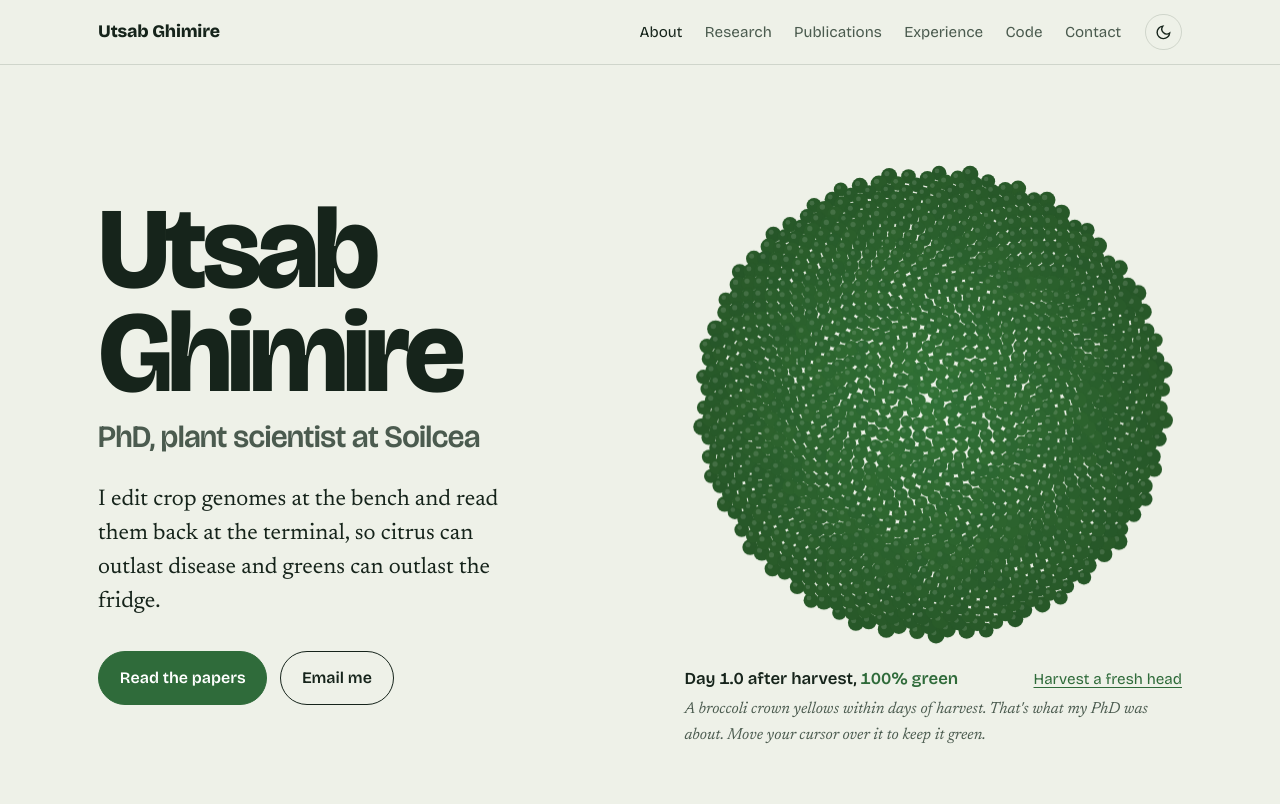
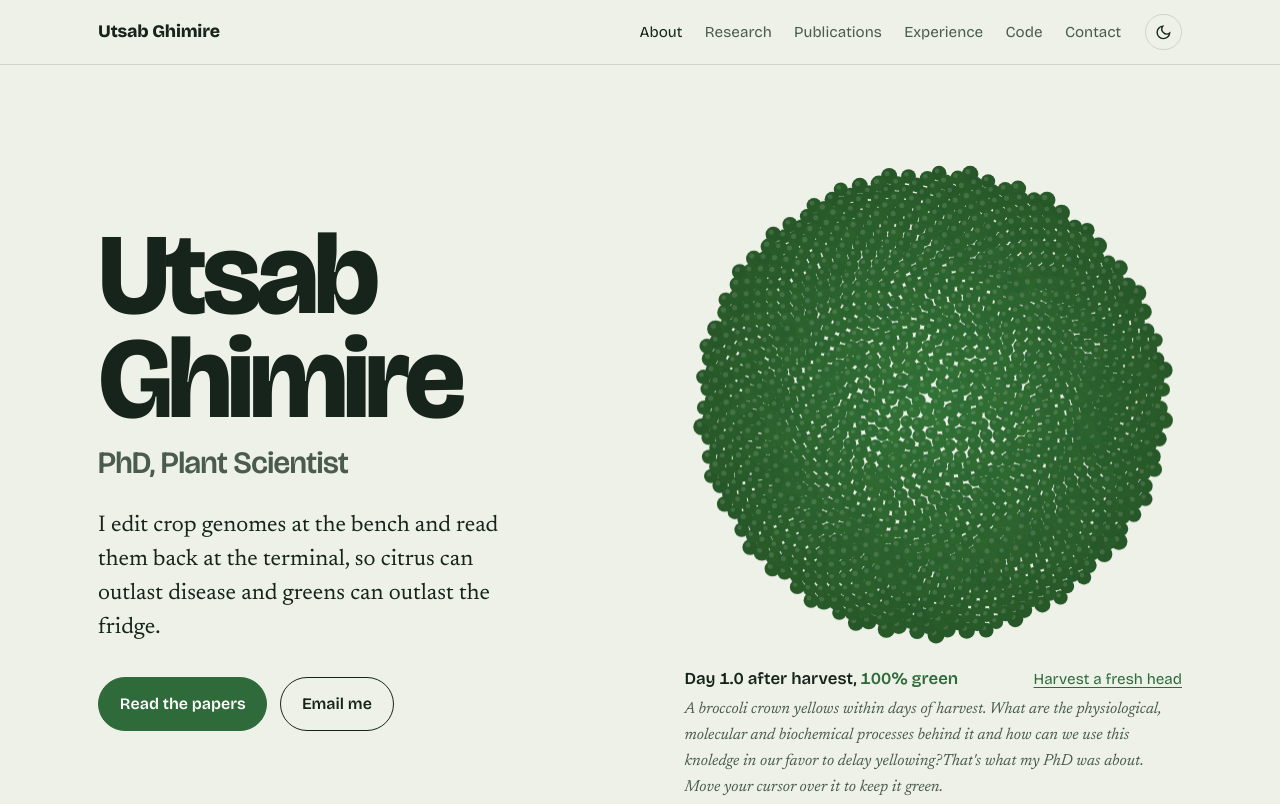
Before and after one commit to utsabghimire/utsabghimire.github.io, a plain HTML site: page index.html in a window 1280 px wide. Shown: the top 804 px of the page. Drawn offline with nearby package versions, Linux system fonts and the light colour scheme.

Commit message:
Revise hero section content and PhD title
Updated the description in the hero section and modified the PhD title.

```diff
--- a/index.html
+++ b/index.html
@@ -346,7 +346,7 @@ footer .wrap { display: flex; flex-wrap: wrap; justify-content: space-between; g
 <section class="hero">
   <div class="wrap">
     <div>
-      <h1>Utsab Ghimire<span class="phd">PhD, plant scientist at Soilcea</span></h1>
+      <h1>Utsab Ghimire<span class="phd">PhD, Plant Scientist</span></h1>
       <p class="lede">I edit crop genomes at the bench and read them back at the terminal, so citrus can outlast disease and greens can outlast the fridge.</p>
       <div class="hero-links">
         <a class="btn primary" href="#publications">Read the papers</a>
@@ -361,7 +361,7 @@ footer .wrap { display: flex; flex-wrap: wrap; justify-content: space-between; g
       <figcaption class="floret-cap">
         <span class="floret-read" id="floretRead" aria-live="off">Day 0.0 after harvest, <span class="pct">100% green</span></span>
         <button class="link-btn" id="floretReset" type="button">Harvest a fresh head</button>
-        <p>A broccoli crown yellows within days of harvest. That's what my PhD was about. Move your cursor over it to keep it green.</p>
+        <p>A broccoli crown yellows within days of harvest. What are the physiological, molecular and biochemical processes behind it and how can we use this knoledge in our favor to delay yellowing?That's what my PhD was about. Move your cursor over it to keep it green.</p>
       </figcaption>
     </figure>
   </div>
```
